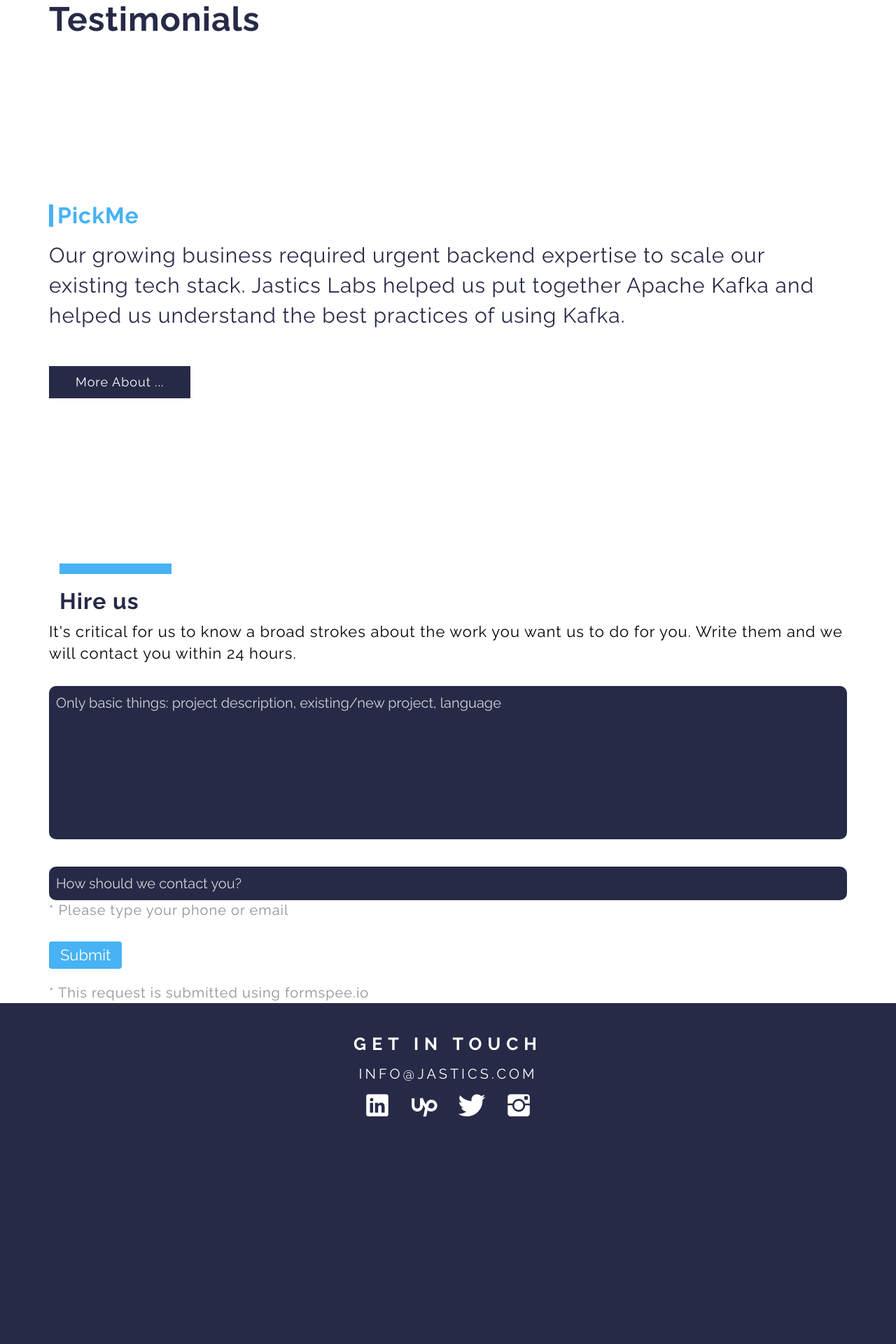
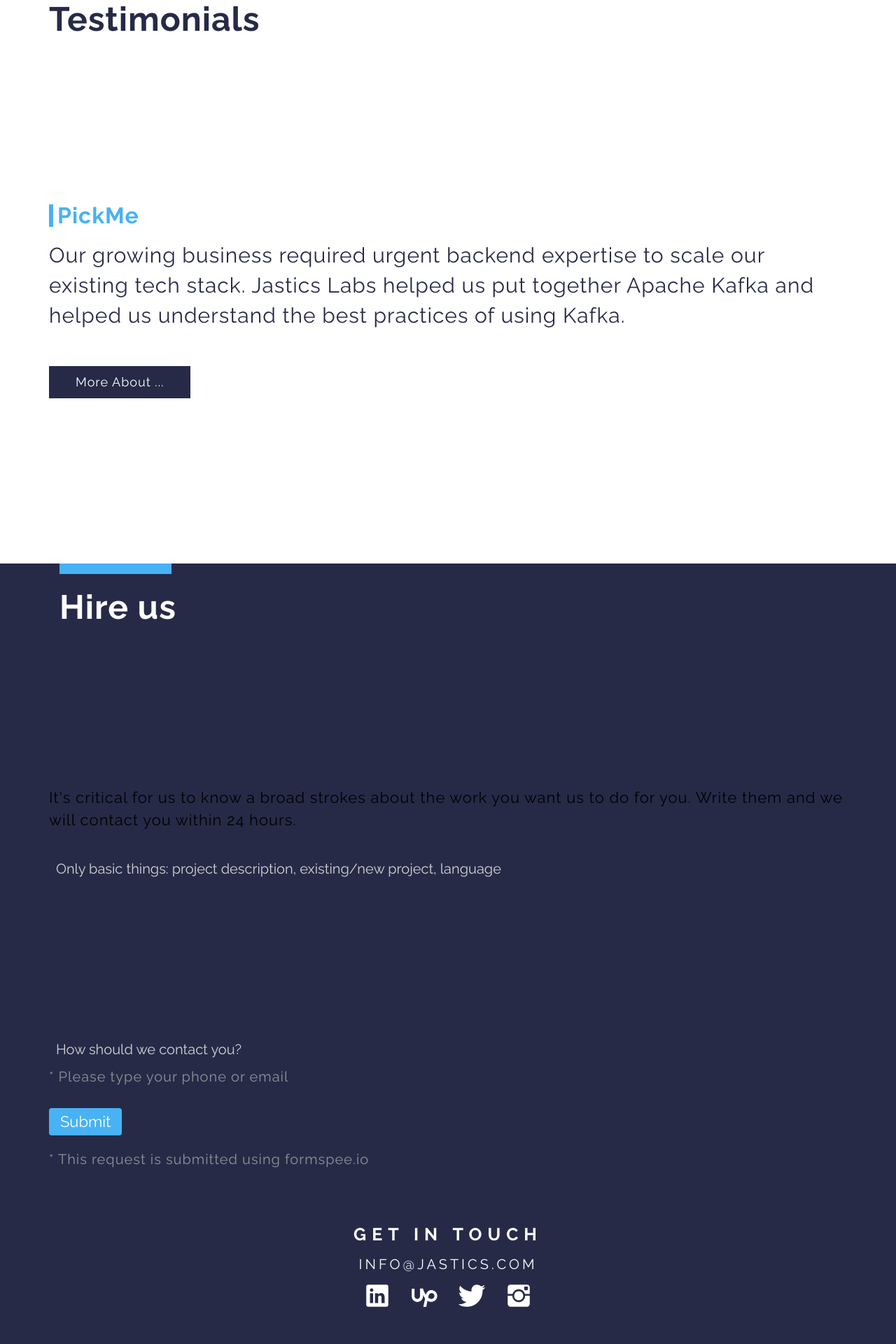
Before and after one commit to ivanursul/jastics, a Jekyll site: the page built from index.md, in a window 1280 px wide. Shown: the part 2795-4715 px from the top of the page at 70% size. Built offline with Jekyll 4.4.1, drawn with Linux system fonts in a browser that asks for light colours; before the commit the page ends 4443 px from its top, so only the background shows below that.

```diff
--- a/assets/main.scss
+++ b/assets/main.scss
@@ -8,5 +8,6 @@
 @import "enhancements";
 @import "services";
 @import "how-we-work";
+@import "hire-us";
 @import "testimonials";
 @import "page";
```
